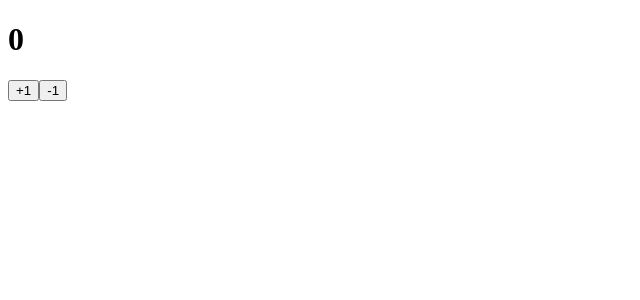
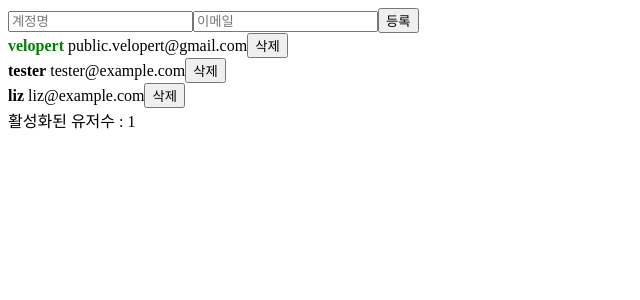
Before and after one commit to Leewonchan14/Ts_Practice, a React (Vite) app: page / in a window 1280 px wide. Shown: the top 300 px of the page, without its empty margins (0-640 px from the left). Built offline with nearby package versions, Linux system fonts and the light colour scheme.

Commit message:
refactor: 컴포넌트 디렉토리 분리

```diff
--- a/src/App.tsx
+++ b/src/App.tsx
@@ -1,5 +1,5 @@
-import UserList from "./UserList.tsx";
-import UserInputComp from "./UserInputComp.tsx";
+import UserList from "./components/UserList.tsx";
+import UserInputComp from "./components/UserInputComp.tsx";
 import { useUserInput } from "./hooks/useUserInput.ts";
 import { useUserListControl } from "./hooks/useUserListControl.ts";
 
--- a/src/UserInputComp.tsx
+++ b/src/components/UserInputComp.tsx
@@ -1,5 +1,5 @@
-import { UserInput, UserInputOnChange } from "./hooks/useUserInput.ts";
-import { UserOnCreate } from "./hooks/useUserListControl.ts";
+import { UserInput, UserInputOnChange } from "../hooks/useUserInput.ts";
+import { UserOnCreate } from "../hooks/useUserListControl.ts";
 
 export interface UserInputCompProps {
   onChange: UserInputOnChange;
--- a/src/UserList.tsx
+++ b/src/components/UserList.tsx
@@ -2,7 +2,7 @@ import {
   UserInterface,
   UserOnRemove,
   UserOnToggle,
-} from "./hooks/useUserListControl.ts";
+} from "../hooks/useUserListControl.ts";
 import React from "react";
 
 interface UserListProps {
--- a/src/main.tsx
+++ b/src/main.tsx
@@ -1,10 +1,10 @@
 import React from "react";
 import ReactDOM from "react-dom/client";
 import "./index.css";
-import Counter from "./components/Counter.tsx";
+import App from "./App.tsx";
 
 ReactDOM.createRoot(document.getElementById("root")!).render(
   <React.StrictMode>
-    <Counter />
+    <App />
   </React.StrictMode>
 );
```
Also changed, not shown: src/components/Hello.tsx (renamed from src/Hello.tsx), src/components/Wrapper.tsx (renamed from src/Wrapper.tsx).
